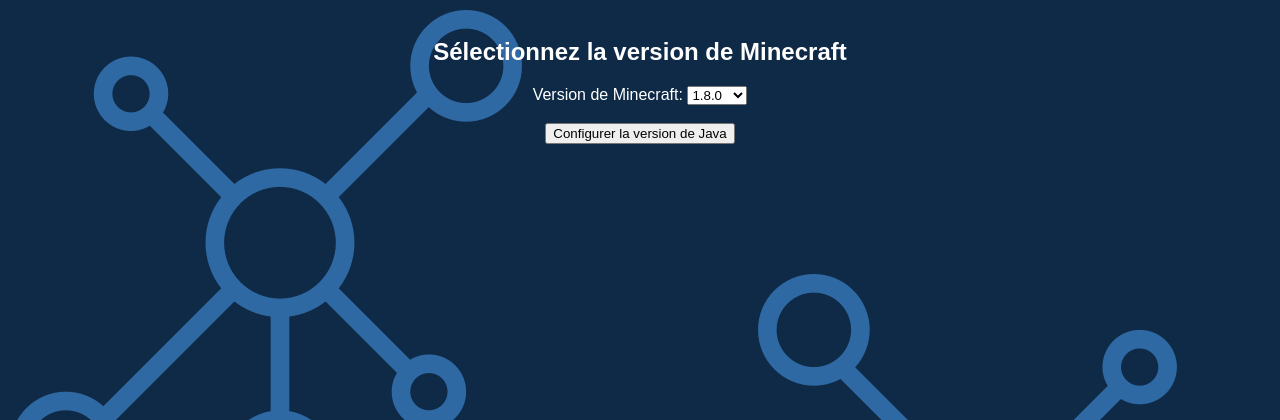
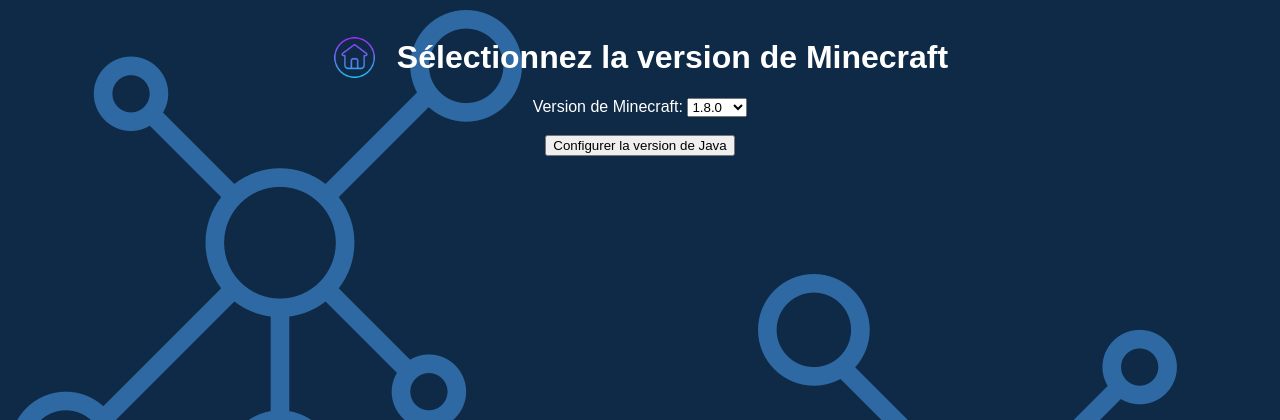
Before and after one commit to Lulaley/mc_consol_web, a Flask app: page /java_control/ in a window 1280 px wide. Shown: the top 420 px of the page. Run offline with Flask 3, Linux system fonts and the light colour scheme.

Commit message:
button home pour la page java selection

```diff
--- a/templates/select_version.html
+++ b/templates/select_version.html
@@ -2,7 +2,10 @@
 
 {% block content %}
 
-<h2>Sélectionnez la version de Minecraft</h2>
+<div class="header">
+    <img src="{{ url_for('static', filename='home.png') }}" alt="Home/Acceuil" class="home-button" onclick="window.location.href='/'" width="45px" height="45px">
+    <h1>Sélectionnez la version de Minecraft</h1>
+</div>
 
 <form action="/set_java_version" method="post">
     <label for="minecraft_version">Version de Minecraft:</label>
```
